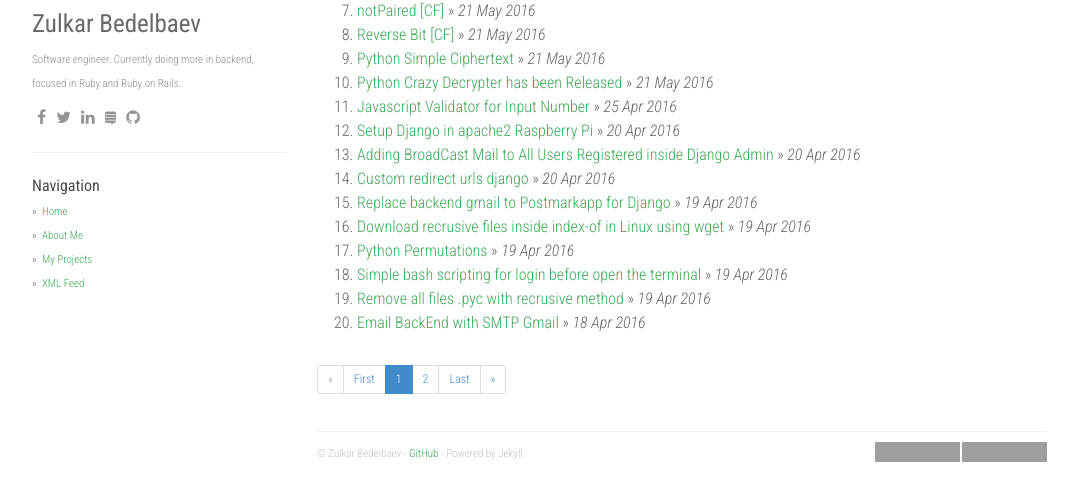
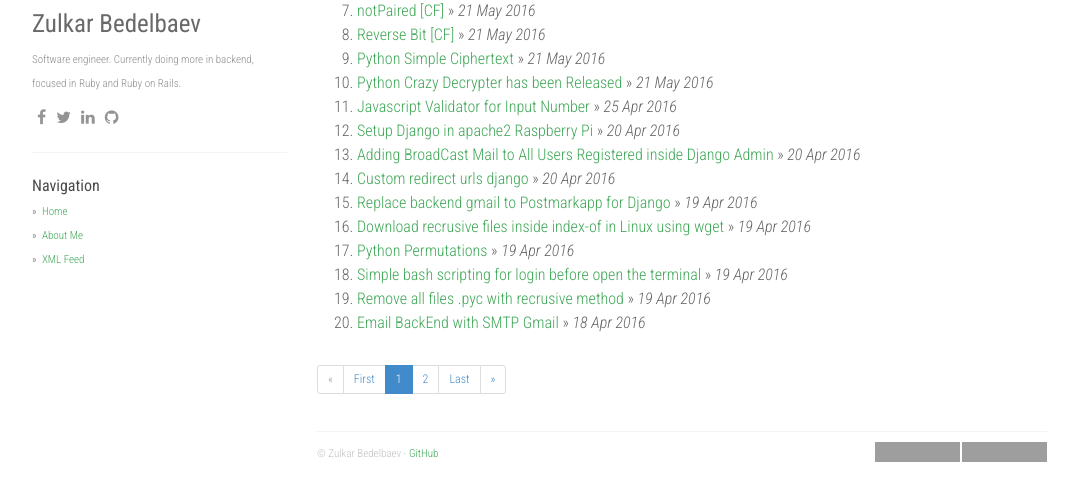
Before and after one commit to zismailov/zismailov.github.io, a Jekyll site: the page built from index.html, in a window 1280 px wide. Shown: the part 235-736 px from the top of the page, without its empty margins (53-1131 px from the left). Built offline with Jekyll 4.4.1, drawn with Linux system fonts in a browser that asks for light colours; nearby versions of some CDN libraries; the list of posts is cut into pages by our own code; grey boxes are pictures that could not be loaded.

Commit message:
quality fix

```diff
--- a/_config.yml
+++ b/_config.yml
@@ -22,8 +22,6 @@ social:
       link: "https://twitter.com/pekrfh"
     - icon: fa-linkedin
       link: "#"
-    - icon: fa-stack-exchange
-      link: "#"
     - icon: fa-github
       link: "https://github.com/zismailov"
 
@@ -34,8 +32,8 @@ share:
 urls:
     - text: About Me
       url: /about/
-    - text: My Projects
-      url: /projects/
+    #- text: My Projects
+      #url: /projects/
     - text: XML Feed
       url: /feed.xml
 
--- a/_layouts/default.html
+++ b/_layouts/default.html
@@ -148,7 +148,7 @@ layout: compress
         <footer>
           &copy; {{ site.author }}
           {% if site.github %}
-            - <a href="{{ site.github }}">{{ site.github }}</a> - Powered by Jekyll.
+            - <a href="{{ site.github }}">{{ site.github }}</a>
           {% endif %}
           <div class="btn-github" style="float:right;">
             <iframe src="https://ghbtns.com/github-btn.html?user=agusmakmun&repo=agusmakmun.github.io&type=star&count=true" frameborder="0" scrolling="0" width="85" height="20px"></iframe>
```
Also changed, not shown: Gemfile.lock, README.md.
